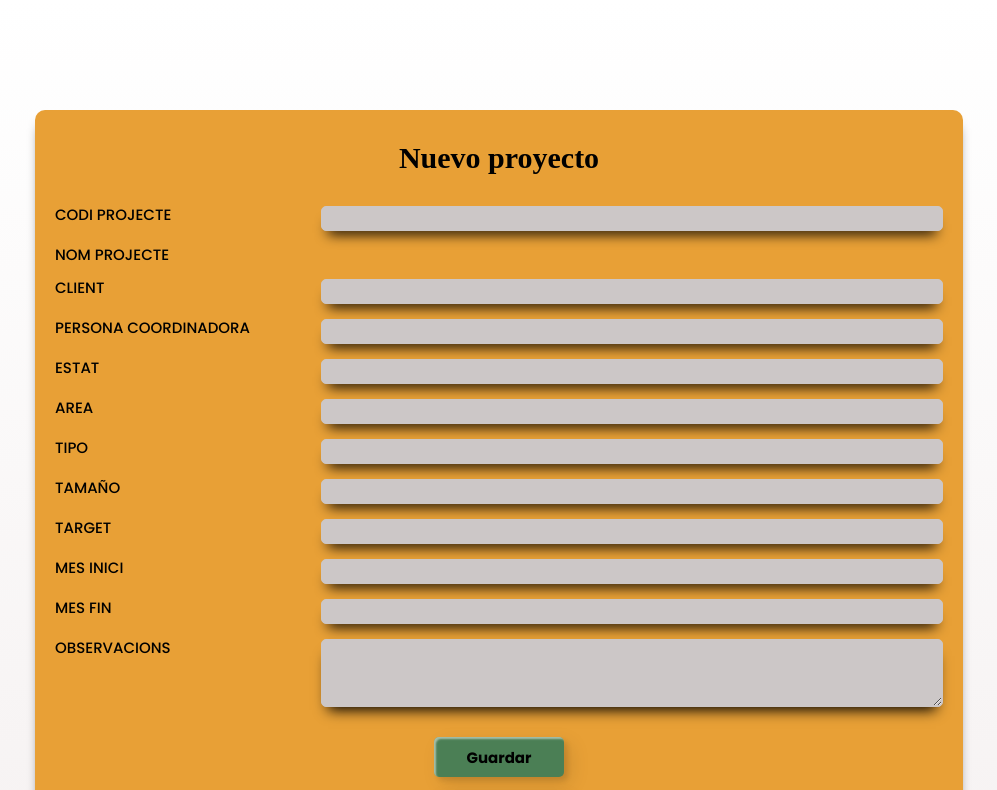
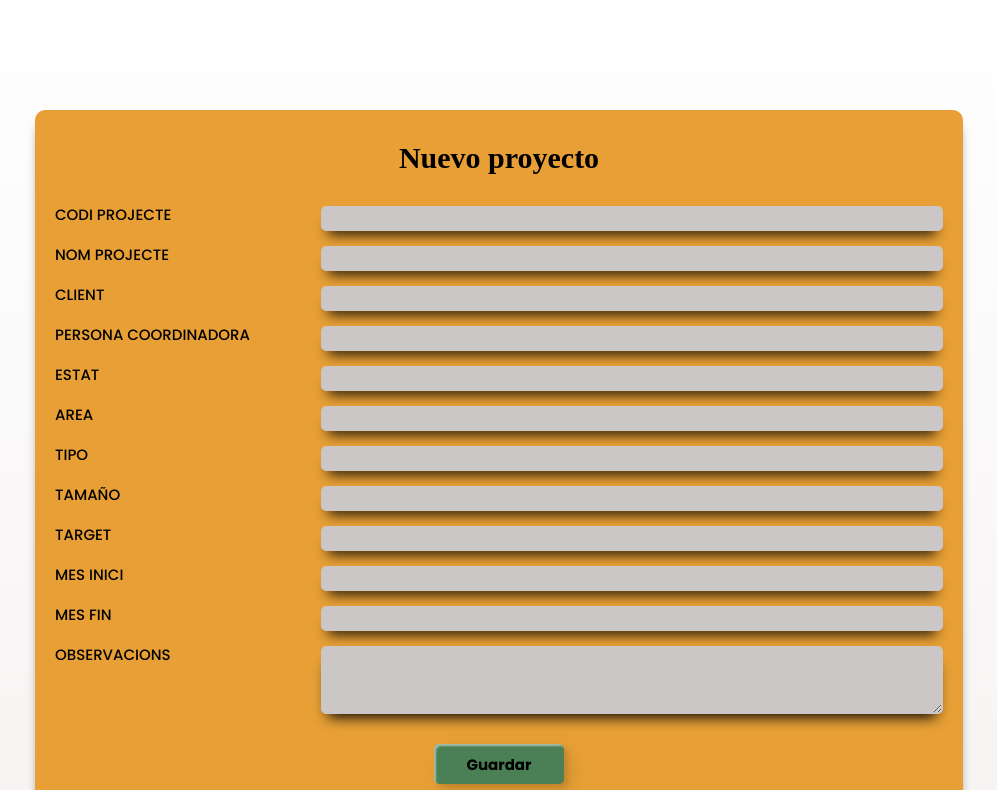
Before and after one commit to Alisa-InWonderland/Labcoop, a React (Create React App) app in the folder frontend/: page /projects/1 in a window 1280 px wide. Shown: the top 790 px of the page, without its empty margins (45-1042 px from the left). Built offline with nearby package versions, Linux system fonts and the light colour scheme; no server answers; a web font is replaced by a local one.

Commit message:
pequeno cambio de html

```diff
--- a/frontend/src/Components/ProjectForm/index.js
+++ b/frontend/src/Components/ProjectForm/index.js
@@ -62,7 +62,7 @@ export const ProjectForm = ({addProject, deleteProject}) => {
 
                             <div className="experience-form-group">
                                 <label htmlFor="">NOM PROJECTE</label>
-                                <tinput type="text"
+                                <input type="text"
                                         value={datos.name}
                                         name="name"
                                         className="experience-form-control"
```
